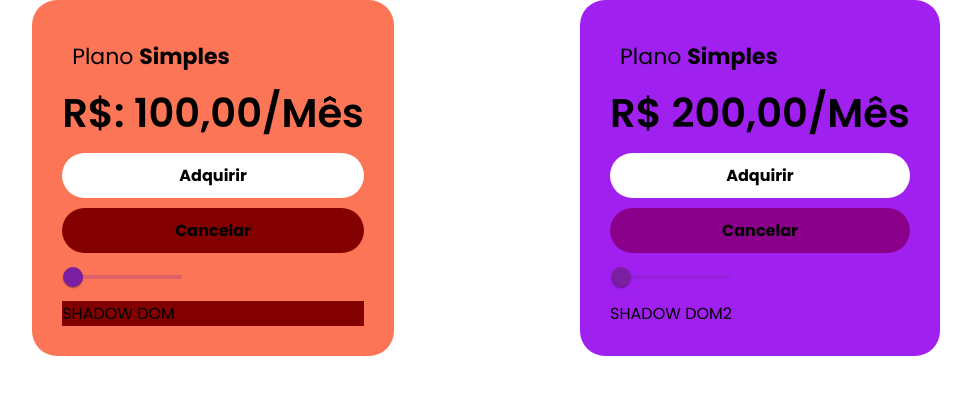
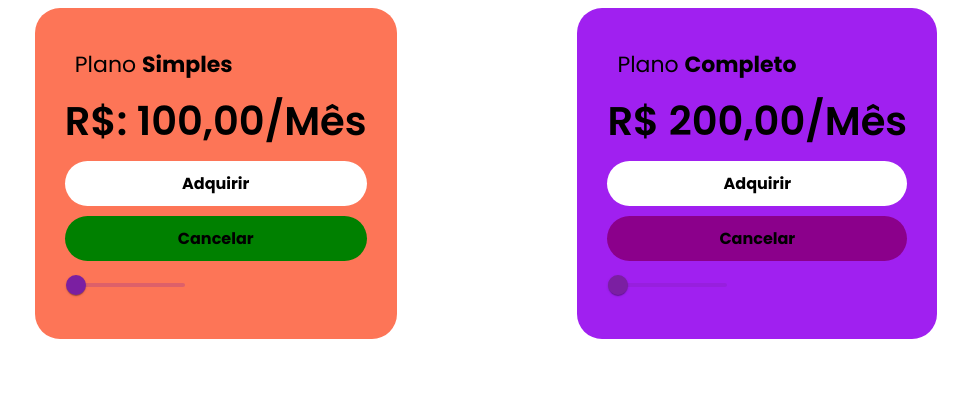
Before and after one commit to arthurvaz18/Angular-Components-e-Estiliza-es, an Angular app: page / in a window 1280 px wide. Shown: the top 394 px of the page, without its empty margins (154-1125 px from the left). Built offline with nearby package versions, Linux system fonts and the light colour scheme.

Commit message:
Shadow DOM Angular - point Finalizado

```diff
--- a/src/app/card-roxo/card-roxo.component.html
+++ b/src/app/card-roxo/card-roxo.component.html
@@ -4,12 +4,8 @@
     <app-card-roxo-button></app-card-roxo-button>
     <app-card-button-cancel id="primeiro"></app-card-button-cancel>
 
-    <mat-slider min="1" max="5" step="0.5" value="1.5">
+    <mat-slider class="sliderCompleto" min="1" max="5" step="0.5" value="1.5">
         <input matSliderThumb>
       </mat-slider>
 
-      <div class="card-cancel-button">SHADOW DOM2 </div>
-
-
-
 </div>
--- a/src/app/card-roxo/card-roxo.component.ts
+++ b/src/app/card-roxo/card-roxo.component.ts
@@ -19,7 +19,7 @@ export class CardRoxoComponent implements OnInit {
   //@ts-ignore
   plano: IPlano = {
     infos: {
-      tipo: 'Simples',
+      tipo: 'Completo',
       preco: 200,
     },
   };
--- a/src/app/card/card.component.html
+++ b/src/app/card/card.component.html
@@ -4,10 +4,11 @@
     <app-card-button></app-card-button>
     <app-card-button-cancel></app-card-button-cancel>
 
-    <mat-slider min="1" max="5" step="0.5" value="1.5">
+
+    <mat-slider class="sliderSimples" min="1" max="5" step="0.5" value="1.5">
         <input matSliderThumb>
       </mat-slider>
 
-<div class="card-cancel-button">SHADOW DOM</div>
+
 
 </div>
--- a/src/app/card/card.component.scss
+++ b/src/app/card/card.component.scss
@@ -21,9 +21,6 @@
     }
 
 }
-:host ::ng-deep mat-slider .mdc-slider__track--active_fill{
-  border-color: white !important;
-}
 
 .card-cancel-button {
     background-color: rgb(131, 0, 0) !important;
--- a/src/app/card/card.component.ts
+++ b/src/app/card/card.component.ts
@@ -13,7 +13,7 @@ interface IInfos {
   selector: 'app-card',
   templateUrl: './card.component.html',
   styleUrls: ['./card.component.scss'],
-  encapsulation: ViewEncapsulation.ShadowDom,
+
 })
 export class CardComponent implements OnInit {
   //@ts-ignore
--- a/src/styles.scss
+++ b/src/styles.scss
@@ -6,6 +6,17 @@ $minhaCor: brown;
   //  background-color: rgb(5, 152, 175);
 //}
 
+//[_ngcontent-ng-c1705991100]--Alera o slider do card plano simples
+mat-slider.sliderSimples .mdc-slider__track--active_fill {
+  border-color: yellow !important;
+}
+
+//[_ngcontent-ng-c832882673] --Altera o slider do card plano Completo
+mat-slider.sliderCompleto .mdc-slider__track--active_fill {
+  border-color:white !important;
+
+
 
 html, body { height: 100%; }
 body { margin: 0; font-family: Roboto, "Helvetica Neue", sans-serif; }
+}
```
Also changed, not shown: src/app/card-roxo/card-roxo.component.scss (line endings or trailing spaces).
